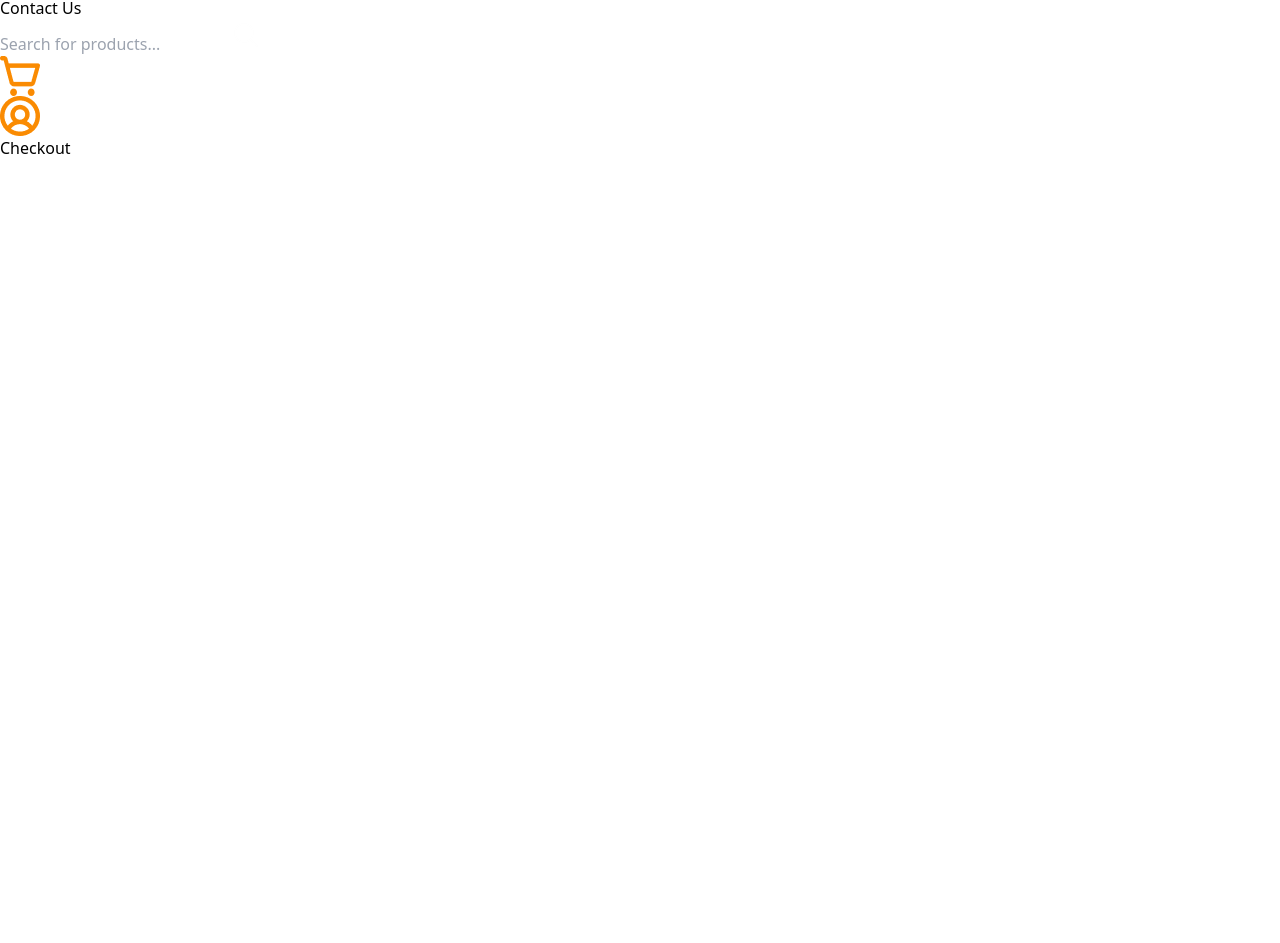
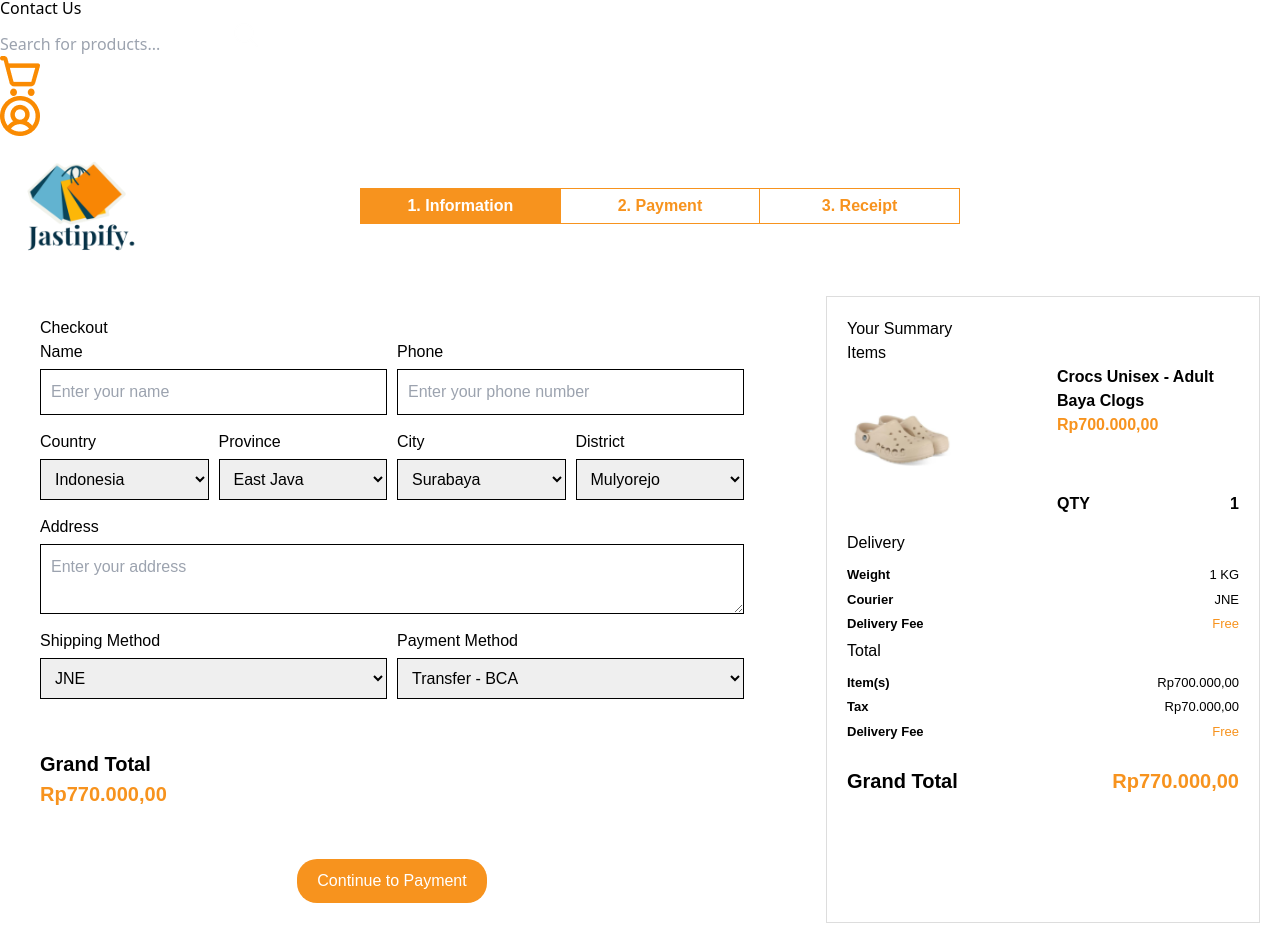
Before and after one commit to alyagita/jastipify, a React (Vite) app: page /checkout in a window 1280 px wide. Shown: the part 1156-2099 px from the top of the page. Before the commit the page ends 1316 px from the top, so only its background shows below. Built offline with nearby package versions, Linux system fonts and the light colour scheme.

Commit message:
Checkout.jsx

```diff
--- a/src/pages/Checkout.jsx
+++ b/src/pages/Checkout.jsx
@@ -1,9 +1,171 @@
-import React from 'react'
+import React from 'react';
 
 const Checkout = () => {
   return (
-    <div>Checkout</div>
-  )
+    <div>
+      {/* Header */}
+      <header style={{ display: 'flex', alignItems: 'center', padding: '10px 20px'}}>
+        <div style={{ marginRight: '20px' }}>
+          <img src="/src/assets/logo.png" alt="Jastipify Logo" style={{ width: '120px', height: '120px' }} />
+        </div>
+        <div style={{ display: 'flex',  marginLeft: '200px', justifyContent: 'center', flexGrow: 0.5, alignItems: 'center', border: '1px solid #f7931e', overflow: 'hidden' }}>
+          <div style={{ flex: 1, padding: '5px', textAlign: 'center', fontWeight: 'bold', fontSize: '16px', backgroundColor: '#f7931e', color: '#fff', borderRight: '1px solid #f7931e', fontFamily: 'Poppins, sans-serif' }}>
+            1. Information
+          </div>
+          <div style={{ flex: 1, padding: '5px', textAlign: 'center', fontWeight: 'bold', fontSize: '16px', color: '#f7931e', borderRight: '1px solid #f7931e', fontFamily: 'Poppins, sans-serif' }}>
+            2. Payment
+          </div>
+          <div style={{ flex: 1, padding: '5px', textAlign: 'center', fontWeight: 'bold', fontSize: '16px', color: '#f7931e', fontFamily: 'Poppins, sans-serif' }}>
+            3. Receipt
+          </div>
+        </div>
+      </header>
+
+      {/* Main Content */}
+      <div style={{ display: 'flex', justifyContent: 'space-between', padding: '20px', fontFamily: 'Poppins, sans-serif' }}>
+        {/* Checkout Form */}
+        <div style={{ width: '60%', padding: '20px' }}>
+          <h3>Checkout</h3>
+          <form>
+            {/* Name and Phone row */}
+            <div style={{ display: 'flex', gap: '10px', marginBottom: '15px' }}>
+              <div style={{ flex: '1', display: 'flex', flexDirection: 'column' }}>
+                <label style={{ marginBottom: '5px' }}>Name</label>
+                <input type="text" placeholder="Enter your name" style={{ padding: '10px', border: '1px solid #000000' }} />
+              </div>
+              <div style={{ flex: '1', display: 'flex', flexDirection: 'column' }}>
+                <label style={{ marginBottom: '5px' }}>Phone</label>
+                <input type="text" placeholder="Enter your phone number" style={{ padding: '10px', border: '1px solid #000000'}} />
+              </div>
+            </div>
+
+            {/* Country, Province, City, and District row */}
+            <div style={{ display: 'flex', gap: '10px', marginBottom: '15px' }}>
+              <div style={{ flex: '1', display: 'flex', flexDirection: 'column' }}>
+                <label style={{ marginBottom: '5px' }}>Country</label>
+                <select style={{ padding: '10px', border: '1px solid #000000'}}>
+                  <option>Indonesia</option>
+                  <option>Other</option>
+                </select>
+              </div>
+              <div style={{ flex: '1', display: 'flex', flexDirection: 'column' }}>
+                <label style={{ marginBottom: '5px' }}>Province</label>
+                <select style={{ padding: '10px', border: '1px solid #000000'}}>
+                  <option>East Java</option>
+                  <option>West Java</option>
+                </select>
+              </div>
+              <div style={{ flex: '1', display: 'flex', flexDirection: 'column' }}>
+                <label style={{ marginBottom: '5px' }}>City</label>
+                <select style={{ padding: '10px', border: '1px solid #000000'}}>
+                  <option>Surabaya</option>
+                  <option>Jakarta</option>
+                </select>
+              </div>
+              <div style={{ flex: '1', display: 'flex', flexDirection: 'column' }}>
+                <label style={{ marginBottom: '5px' }}>District</label>
+                <select style={{ padding: '10px', border: '1px solid #000000'}}>
+                  <option>Mulyorejo</option>
+                  <option>Other</option>
+                </select>
+              </div>
+            </div>
+
+            {/* Address field */}
+            <div style={{ display: 'flex', flexDirection: 'column', marginBottom: '15px' }}>
+              <label style={{ marginBottom: '5px' }}>Address</label>
+              <textarea placeholder="Enter your address" style={{ padding: '10px', border: '1px solid #000000', resize: 'vertical' }}></textarea>
+            </div>
+
+            {/* Shipping Method and Payment Method row */}
+            <div style={{ display: 'flex', gap: '10px', marginBottom: '15px' }}>
+              <div style={{ flex: '1', display: 'flex', flexDirection: 'column' }}>
+                <label style={{ marginBottom: '5px' }}>Shipping Method</label>
+                <select style={{ padding: '10px', border: '1px solid #000000'}}>
+                  <option>JNE</option>
+                  <option>Other</option>
+                </select>
+              </div>
+              <div style={{ flex: '1', display: 'flex', flexDirection: 'column' }}>
+                <label style={{ marginBottom: '5px' }}>Payment Method</label>
+                <select style={{ padding: '10px', border: '1px solid #000000'}}>
+                  <option>Transfer - BCA</option>
+                  <option>Transfer - Mandiri</option>
+                </select>
+              </div>
+            </div>
+
+            <div style={{ fontWeight: 'bold', fontSize: '20px', marginTop: '50px' }}>
+              <p>Grand Total</p>
+              <div style={{ fontWeight: 'bold', fontSize: '20px', color: '#f7931e', marginTop: '0px', marginBottom: '10px' }}>
+                <p>Rp770.000,00</p>
+              </div>
+            </div>
+          </form>
+          <div style={{ display: 'flex', justifyContent: 'center', marginTop: '50px' }}>
+            <button type="button" style={{ backgroundColor: '#f7931e', color: '#fff', padding: '10px 20px', border: 'none', borderRadius: '20px', cursor: 'pointer', fontSize: '16px' }}>
+              Continue to Payment
+            </button>
+          </div>
+        </div>
+
+        {/* Summary Section */}
+        <div style={{ width: '35%', padding: '20px', border: '1px solid #ddd' }}>
+          <h3>Your Summary</h3>
+          <h4>Items</h4>
+          <div style={{ display: 'flex', gap: '100px', alignItems: 'center', marginBottom: '15px' }}>
+            <img src="/src/assets/crocs.png" alt="Product" style={{ width: '150px', marginBottom: '10px' }} />
+            <div>
+              <p style={{ margin: 0, fontWeight: 'bold' }}>Crocs Unisex - Adult Baya Clogs</p>
+              <p style={{ margin: '0px 0 20px 0', fontWeight: 'bold', color: '#f7931e' }}>Rp700.000,00</p>
+              <div style={{ display: 'flex', justifyContent: 'space-between', margin: '55px 0 0 0', fontWeight: 'bold' }}>
+                <span>QTY</span>
+                <span>1</span>
+              </div>
+            </div>
+          </div>
+
+          <div>
+            {/* Delivery section */}
+            <p style={{marginBottom: '10px'}}>Delivery</p>
+            <div style={{ display: 'flex', justifyContent: 'space-between', marginBottom: '5px' }}>
+              <p style={{ margin: 0, fontWeight: 'bold', fontSize: '13px'}}>Weight</p>
+              <p style={{ margin: 0, fontSize: '13px' }}>1 KG</p>
+            </div>
+            <div style={{ display: 'flex', justifyContent: 'space-between', marginBottom: '5px' }}>
+              <p style={{ margin: 0, fontWeight: 'bold', fontSize: '13px'}}>Courier</p>
+              <p style={{ margin: 0, fontSize: '13px' }}>JNE</p>
+            </div>
+            <div style={{ display: 'flex', justifyContent: 'space-between', marginBottom: '5px' }}>
+              <p style={{ margin: 0, fontWeight: 'bold', fontSize: '13px' }}>Delivery Fee</p>
+              <p style={{ margin: 0, color: '#f7931e', fontSize: '13px'}}>Free</p>
+            </div>
+          </div>
+
+          {/* Total section */}
+          <div>
+            <p style={{marginBottom: '10px'}}>Total</p>
+            <div style={{ display: 'flex', justifyContent: 'space-between', marginBottom: '5px' }}>
+              <p style={{ margin: 0, fontWeight: 'bold', fontSize: '13px' }}>Item(s)</p>
+              <p style={{ margin: 0, fontSize: '13px' }}>Rp700.000,00</p>
+            </div>
+            <div style={{ display: 'flex', justifyContent: 'space-between', marginBottom: '5px' }}>
+              <p style={{ margin: 0, fontWeight: 'bold', fontSize: '13px' }}>Tax</p>
+              <p style={{ margin: 0, fontSize: '13px' }}>Rp70.000,00</p>
+            </div>
+            <div style={{ display: 'flex', justifyContent: 'space-between', marginBottom: '5px' }}>
+              <p style={{ margin: 0, fontWeight: 'bold', fontSize: '13px' }}>Delivery Fee</p>
+              <p style={{ margin: 0, color: '#f7931e', fontSize: '13px' }}>Free</p>
+            </div>
+            <div style={{ display: 'flex', justifyContent: 'space-between', marginTop: '25px' }}>
+              <p style={{ margin: 0, fontWeight: 'bold', fontSize: '20px' }}>Grand Total</p>
+              <p style={{ margin: 0, fontWeight: 'bold', color: '#f7931e', fontSize: '20px' }}>Rp770.000,00</p>
+            </div>
+          </div>
+        </div>
+      </div>
+    </div>
+  );
 }
 
-export default Checkout
+export default Checkout;
```
